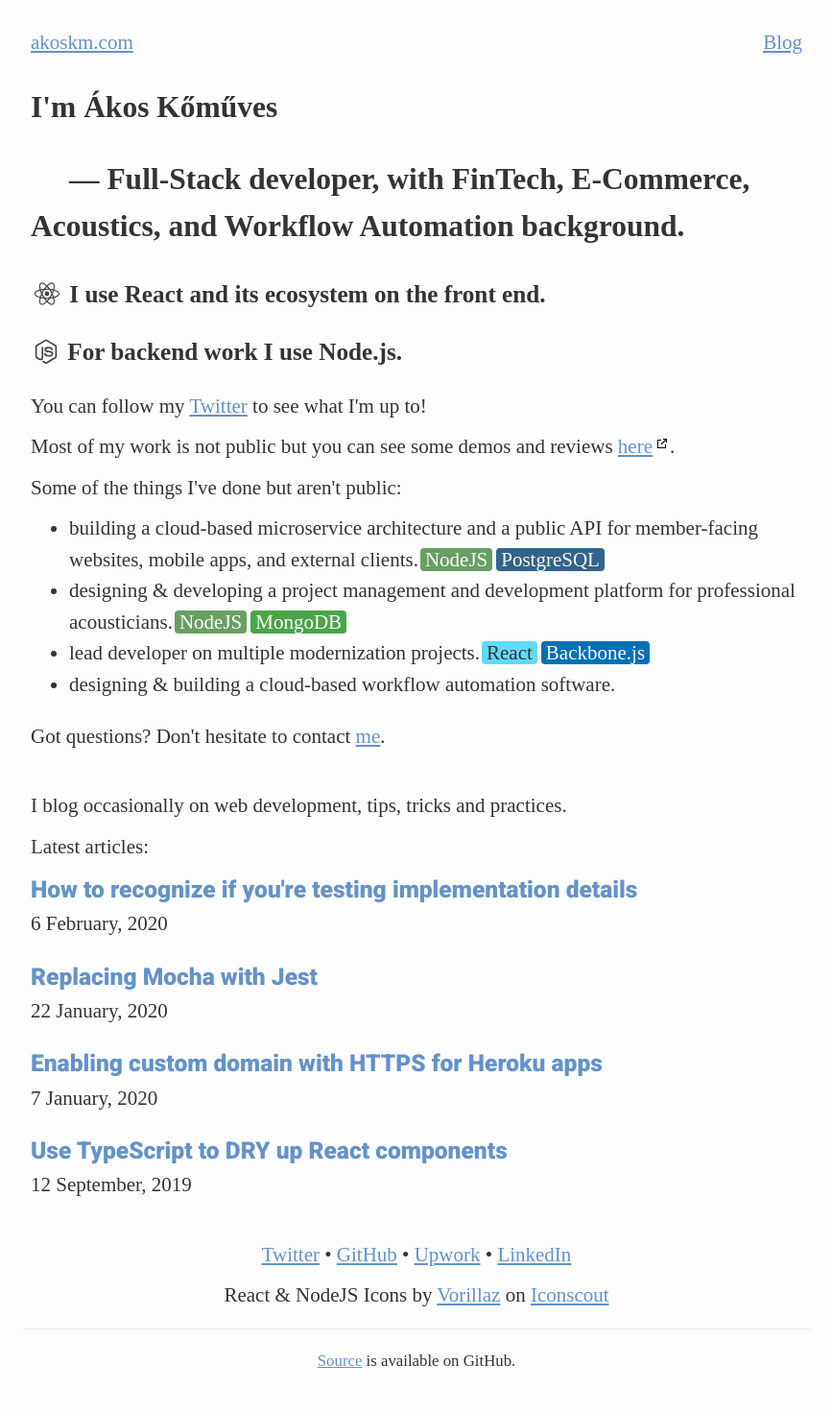
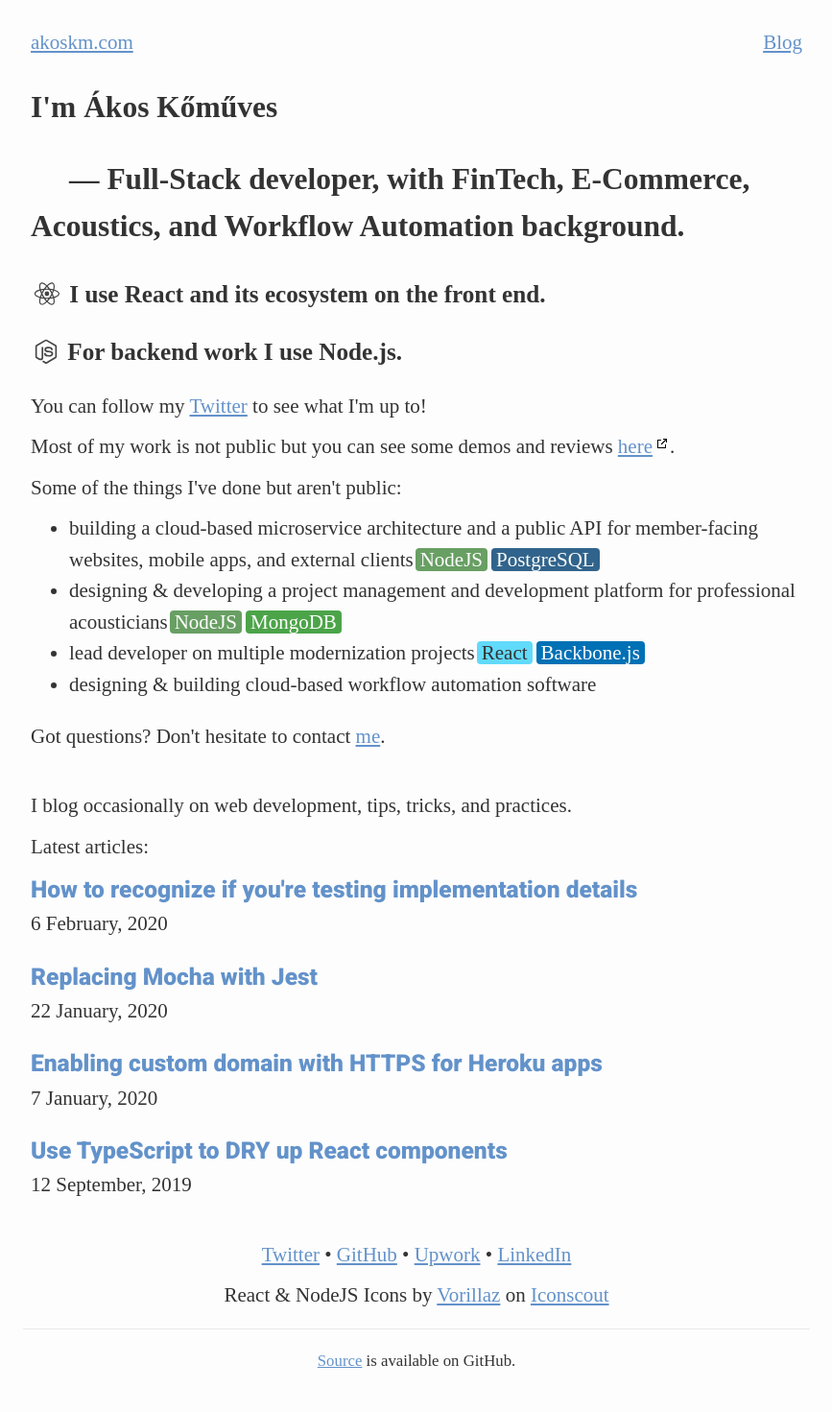
Before and after one commit to akoskm/akoskm.github.io, a Jekyll site: the page built from index.html, in a window 1280 px wide. Shown: the whole page at 96% size, without its empty margins (206-1073 px from the left). Built offline with Jekyll 4.4.1, drawn with Linux system fonts in a browser that asks for light colours; nearby versions of some CDN libraries; some web fonts are replaced; comment, search, counter and statistics services are not loaded.

Commit message:
format not-public list

```diff
--- a/index.html
+++ b/index.html
@@ -17,15 +17,15 @@
   <p>Most of my work is not public but you can see some demos and reviews <a href="https://www.upwork.com/o/profiles/users/~012ad77c4b0d832a53/" target="_blank">here</a>.</p>
   <p>Some of the things I've done but aren't public:</p>
   <ul>
-    <li>building a cloud-based microservice architecture and a public API for member-facing websites, mobile apps, and external clients.<span class="tech n">NodeJS</span><span class="tech p">PostgreSQL</span></li>
-    <li>designing & developing a project management and development platform for professional acousticians.<span class="tech n">NodeJS</span><span class="tech m">MongoDB</span>
-    <li>lead developer on multiple modernization projects.<span class="tech r">React</span><span class="tech b">Backbone.js</span></li>
-    <li>designing & building a cloud-based workflow automation software.</li>
+    <li>building a cloud-based microservice architecture and a public API for member-facing websites, mobile apps, and external clients<span class="tech n">NodeJS</span><span class="tech p">PostgreSQL</span></li>
+    <li>designing & developing a project management and development platform for professional acousticians<span class="tech n">NodeJS</span><span class="tech m">MongoDB</span>
+    <li>lead developer on multiple modernization projects<span class="tech r">React</span><span class="tech b">Backbone.js</span></li>
+    <li>designing & building cloud-based workflow automation software</li>
   </ul>
   <p>Got questions? Don't hesitate to contact <a href="mailto:akoskm@gmail.com">me</a>.</p>
 </section>
 <section class="posts">
-  <p>I blog occasionally on web development, tips, tricks and practices.</p>
+  <p>I blog occasionally on web development, tips, tricks, and practices.</p>
   <p>Latest articles:</p>
   {% for post in site.posts %}
     {% if post.draft == false and post.featured %}
```
